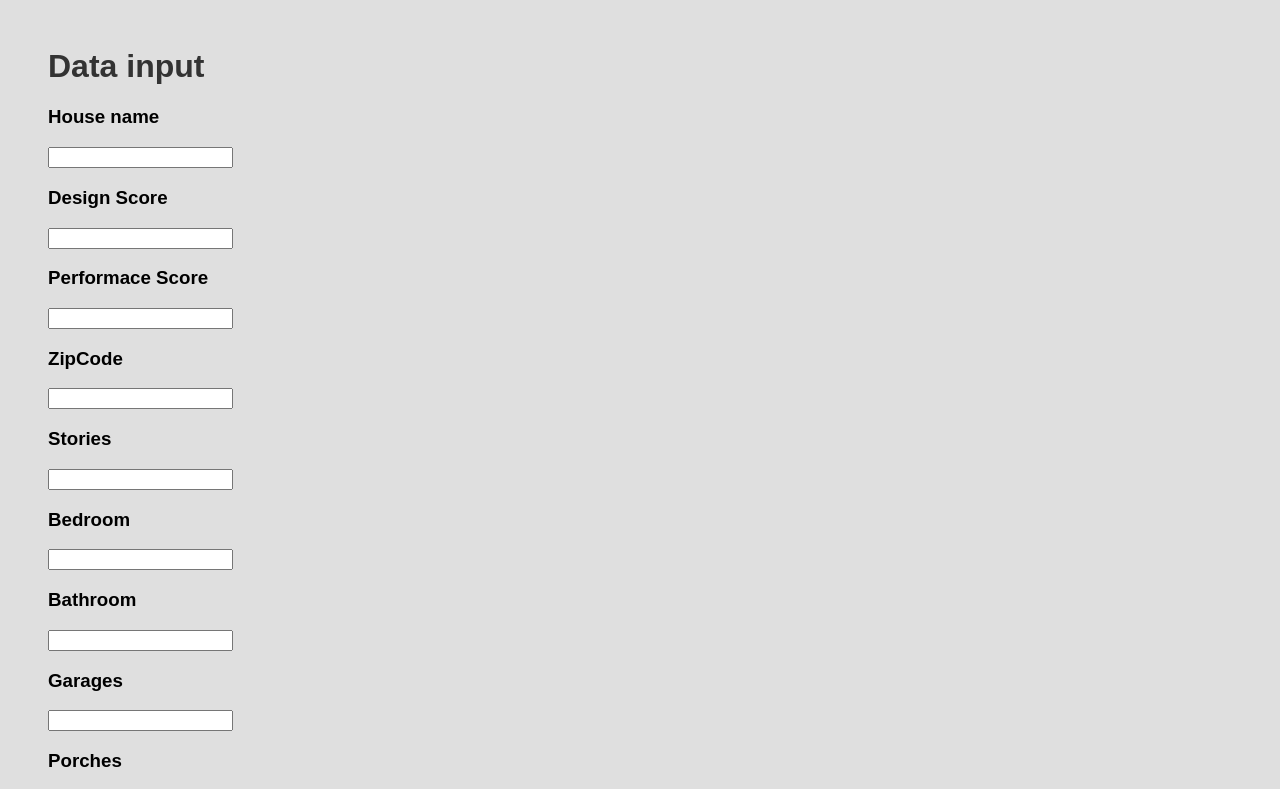
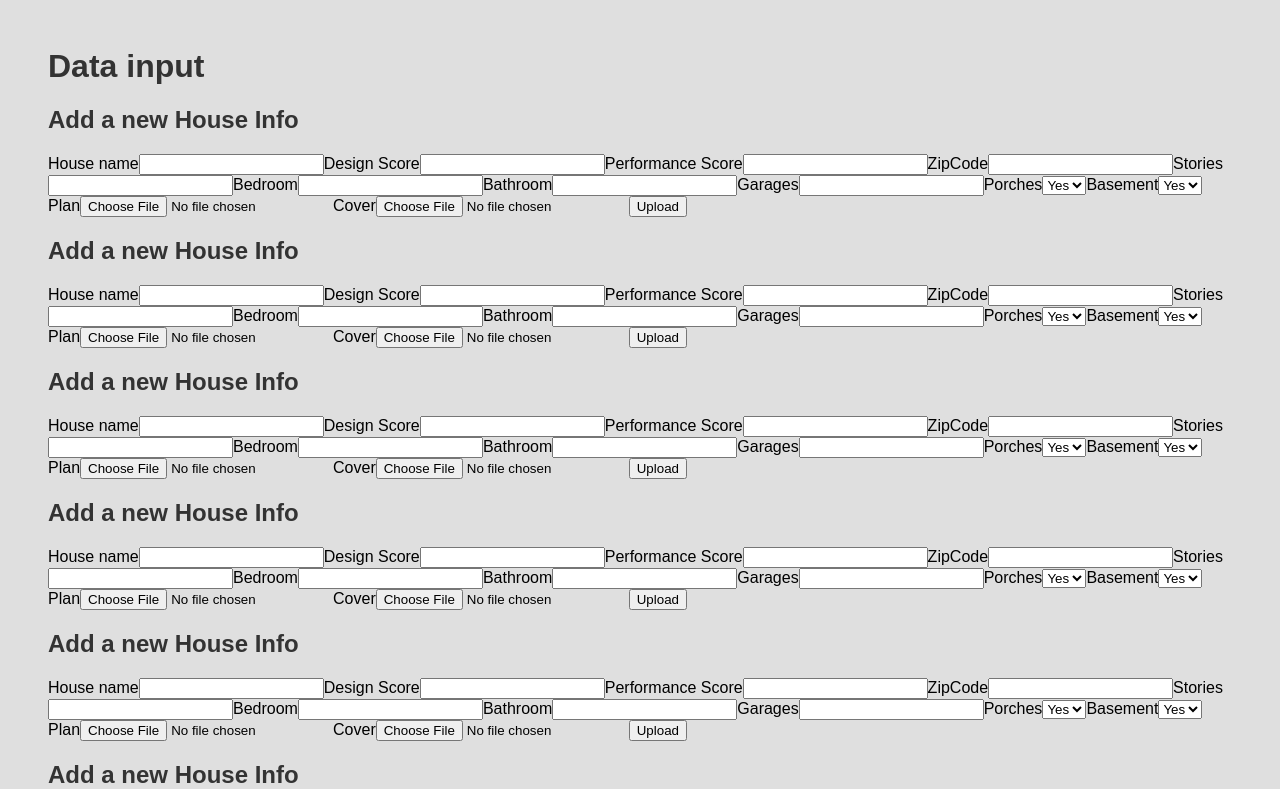
Before and after one commit to AECAI2022/React, a React (Create React App) app: page / in a window 1280 px wide. Shown: the top 789 px of the page. Built offline with nearby package versions, Linux system fonts and the light colour scheme.

Commit message:
Update DataCollect.js

```diff
--- a/src/components/DataCollect.js
+++ b/src/components/DataCollect.js
@@ -1,17 +1,116 @@
-import useLocalStorage from '../UseLocalStorage';
+import { useState } from 'react';
+
+function DataColloector() {
+const [name,setName] =useState('');
+const [dscore,setDScore] =useState('');
+const [pscore,setPScore] =useState('');
+const [zipcode,setZipcode] =useState('');
+const [stories,setStories] =useState('');
+const [bedroom,setBedroom] =useState('');
+const [bathroom,setBathroom] =useState('');
+const [garages,setGarages] =useState('');
+const [porches,setPorches] =useState('Yes');
+const [basement,setBasement] =useState('Yes');
+const [plan,setPlan] =useState('');
+const [cover,setCover] =useState('');
+
+const [isPending, setIsPending] =useState(false);
 
 
-function DataColloector(props) {
-let [value, setValue] = useLocalStorage(props.text,'');
+const handleSubmit =(e) =>{
+  e.preventDefault();
+  const data = {name,dscore,pscore,zipcode,stories,bedroom,bathroom,garages,porches,basement,plan,cover};
+  console.log(data);
+  setIsPending(false);
+}
 
 return (
-  <div>
-      <h3>{props.text}</h3>
-    <input
-    type="text"
-    onChange={(event) => setValue(event.target.value)}
-    value={value}
-    />
+  <div className = "create">
+      <h2>Add a new House Info</h2>
+      <form mothod ='post' action ='http://localhost:3000/' onSubmit ={handleSubmit}>
+        <label>House name</label>
+        <input
+          type="text"
+          required
+          value={name}
+          onChange={(event) => setName(event.target.value)}
+        />
+        <label>Design Score</label>
+        <input
+          type="text"
+          required
+          value={dscore}
+          onChange={(event) => setDScore(event.target.value)}
+        />
+        <label>Performance Score</label>
+        <input
+          type="text"
+          required
+          value={pscore}
+          onChange={(event) => setPScore(event.target.value)}
+        />
+        <label>ZipCode</label>
+        <input
+          type="text"
+          required
+          value={zipcode}
+          onChange={(event) => setZipcode(event.target.value)}
+        />
+        <label>Stories</label>
+        <input
+          type="text"
+          required
+          value={stories}
+          onChange={(event) => setStories(event.target.value)}
+        />
+        <label>Bedroom</label>
+        <input
+          type="text"
+          required
+          value={bedroom}
+          onChange={(event) => setBedroom(event.target.value)}
+        />
+        <label>Bathroom</label>
+        <input
+          type="text"
+          required
+          value={bathroom}
+          onChange={(event) => setBathroom(event.target.value)}
+        />
+       <label>Garages</label>
+        <input
+          type="text"
+          required
+          value={garages}
+          onChange={(event) => setGarages(event.target.value)}
+        />
+        <label>Porches</label>
+        <select>
+          <option value ="Yes">Yes</option>
+          <option value ="No">No</option>
+          value = {porches}
+          onChange = {(event)=> setPorches(event.target.value)}
+        </select>
+        <label>Basement</label>
+        <select>
+          <option value ="Yes">Yes</option>
+          <option value ="No">No</option>
+          value = {basement}
+          onChange = {(event)=> setBasement(event.target.value)}
+        </select>
+        <label>Plan</label>
+        <input
+          type="file"
+          onChange={(event)=> setPlan(event.target.files[0])}
+        />
+        <label>Cover</label>
+        <input
+          type="file"
+          onChange={(event)=> setCover(event.target.files[0])}
+        />
+        {!isPending && <button>Upload</button>}
+        {isPending && <button disabled>Adding...</button>}
+      </form>
   </div>
 );
 }
```
